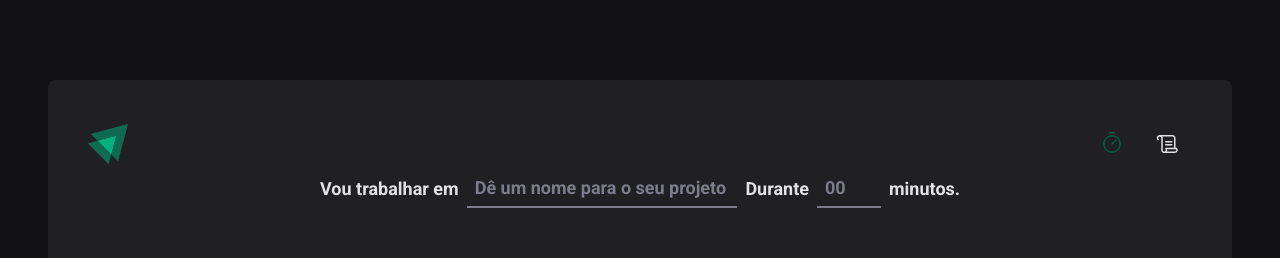
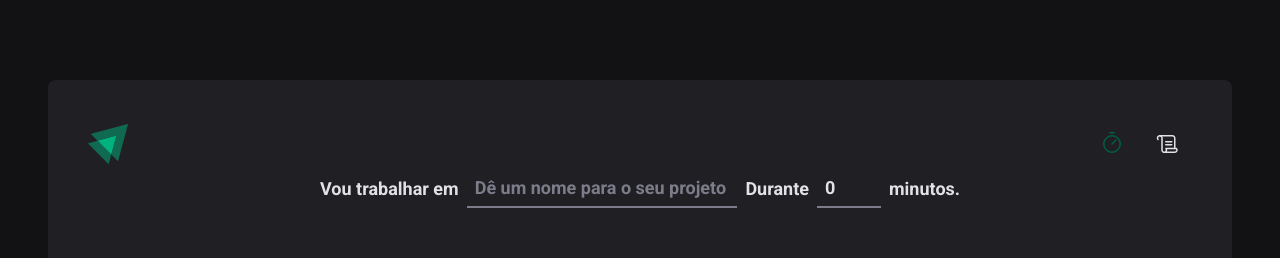
Before and after one commit to JordanGuimaraes17/IgniteTimerTypeScript, a React (Vite) app in the folder IgniteTimer/: page / in a window 1280 px wide. Shown: the top 258 px of the page. Built offline with nearby package versions, Linux system fonts and the light colour scheme.

Commit message:
Formulario com useForm

```diff
--- a/IgniteTimer/src/Pages/Home/index.tsx
+++ b/IgniteTimer/src/Pages/Home/index.tsx
@@ -1,16 +1,70 @@
-import { Play } from "phosphor-react"
-import { HomeContainer,FormContainer, CountdownContainer, SeparatorContainer,StartCountdownButton, TaskInput, MinutesAmountInput } from "./styles"
+import{useForm} from 'react-hook-form'
+import { Play } from 'phosphor-react'
+import {zodResolver} from '@hookform/resolvers/zod'
+import * as zod from 'zod' /* fazemos a importação assim , porque a biblioteca não uma importação default, teria destrututar e pegar função individual, fazemos assim que pega todas as funções  dentro da  biblioteca zod */
+
+import {
+  HomeContainer,
+  FormContainer,
+  CountdownContainer,
+  SeparatorContainer,
+  StartCountdownButton,
+  TaskInput,
+  MinutesAmountInput }
+  from "./styles"
+
+  /* aqui criamos o esquema o modelo de validação, colocamos zod.object porque o input retorna um objeto */
+const newCycleFormValidationSchema = zod.object({
+  task:zod
+  .string()
+  .min(1,'Informe a tarefa'),
+
+  minutesAmount:zod
+  .number()
+  .min(5)
+  .max(60),
+
+})
+
+// modo de fazer sem o zod aqui criamos  o modelo para o typeScript entender os dados
+//interface NewCycleFormData {
+//task:string
+//minutesAmount:number
+//}
+
+
+// aqui criamos um tipo do TS  para criar o modelo atumatico em vez fe fazer a interface
+type NewCycleFormData = zod.infer< typeof newCycleFormValidationSchema>
 
 export function Home(){
+  const {register,handleSubmit, watch, reset}= useForm<NewCycleFormData>({
+    /* chamos o resolver usando o zodResolver e dentro dele colocamos o schemas */
+    resolver:zodResolver(newCycleFormValidationSchema),
+    defaultValues:{
+      task:'',
+      minutesAmount:0,
+    },
+  })
+
+  const task = watch('task')
+  const isSubmitDisabled =!task
+
+  function handleCreateNewCycle(data:NewCycleFormData){
+    console.log(data)
+    reset();// funão do useForm que limpa depois do submit, mas se não tiver nada definido em defaultValues
+  }
+
   return (
     <HomeContainer>
-        <form action="">
+        <form onSubmit={handleSubmit(handleCreateNewCycle)} action="">
           <FormContainer>
           <label htmlFor="task">Vou trabalhar em</label>
         <TaskInput
+          id="task"
+          list="task-suggestion"
           placeholder="Dê um nome para o seu projeto"
-          id="task"
-          list="task-suggestion"/>
+          {...register('task')}
+          />
 
         <datalist id="task-suggestion">
           <option value="Projeto 1"/>
@@ -26,6 +80,7 @@
           step={5}
           min={5}
           max={60}
+          {...register('minutesAmount',{valueAsNumber:true})} /* passa um sengundo paramentro, porque esta indo com string mas queremos numero*/
           />
 
         <span>minutos.</span>
@@ -39,7 +94,7 @@
           <span>0</span>
         </CountdownContainer>
 
-        <StartCountdownButton disabled type="submit">
+        <StartCountdownButton  disabled={isSubmitDisabled } type="submit">
           <Play size={24}/>
           Começar
         </StartCountdownButton>
--- a/IgniteTimer/src/Router.tsx
+++ b/IgniteTimer/src/Router.tsx
@@ -7,10 +7,14 @@
 export function Router(){
   return(
     <Routes>
+
       <Route path='/' element={<DefaultLayout/>}>
+
       <Route path='/' element={<Home/>}/>
       <Route path='/history' element={<History/>} />
+
       </Route>
+
     </Routes>
   )
 }
```
